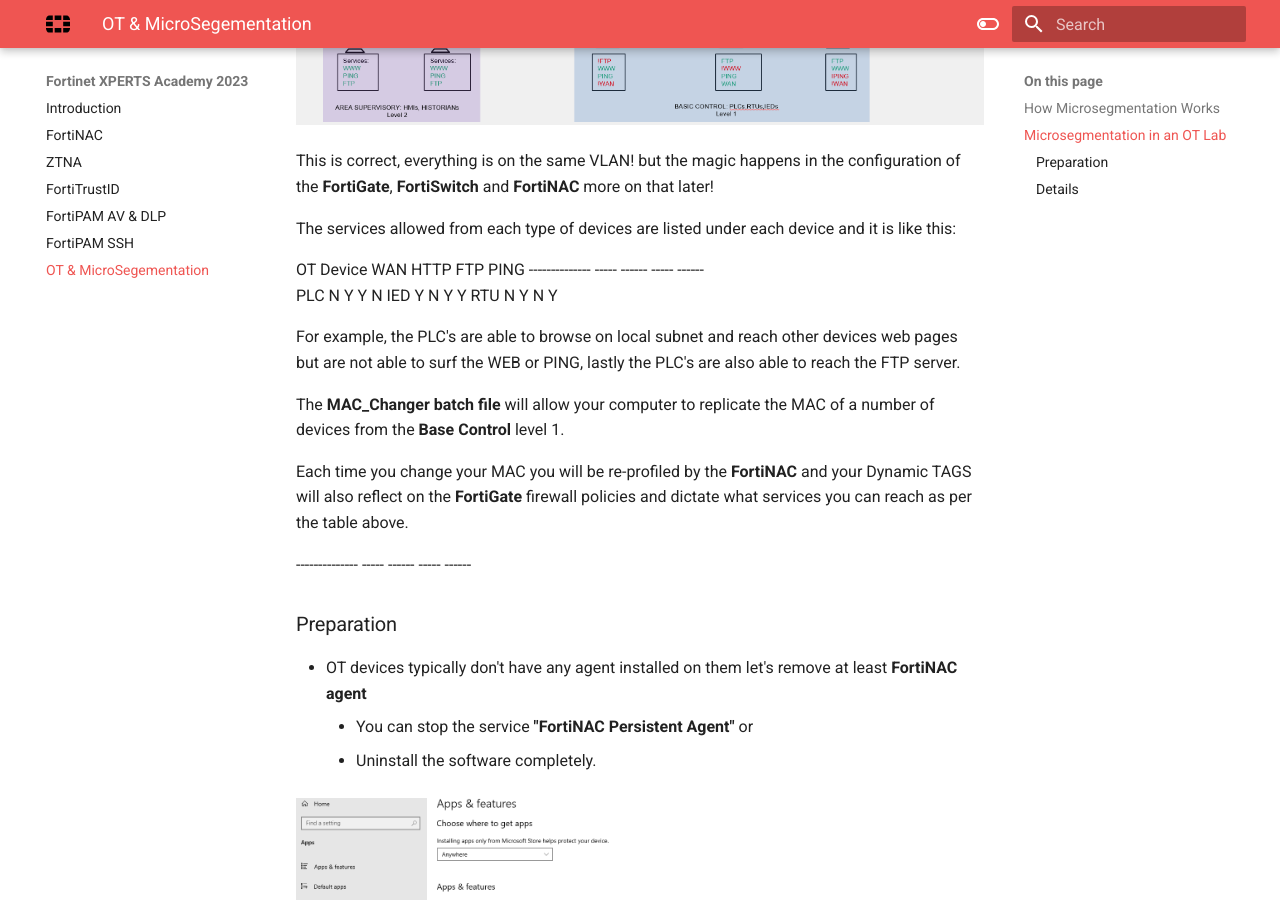
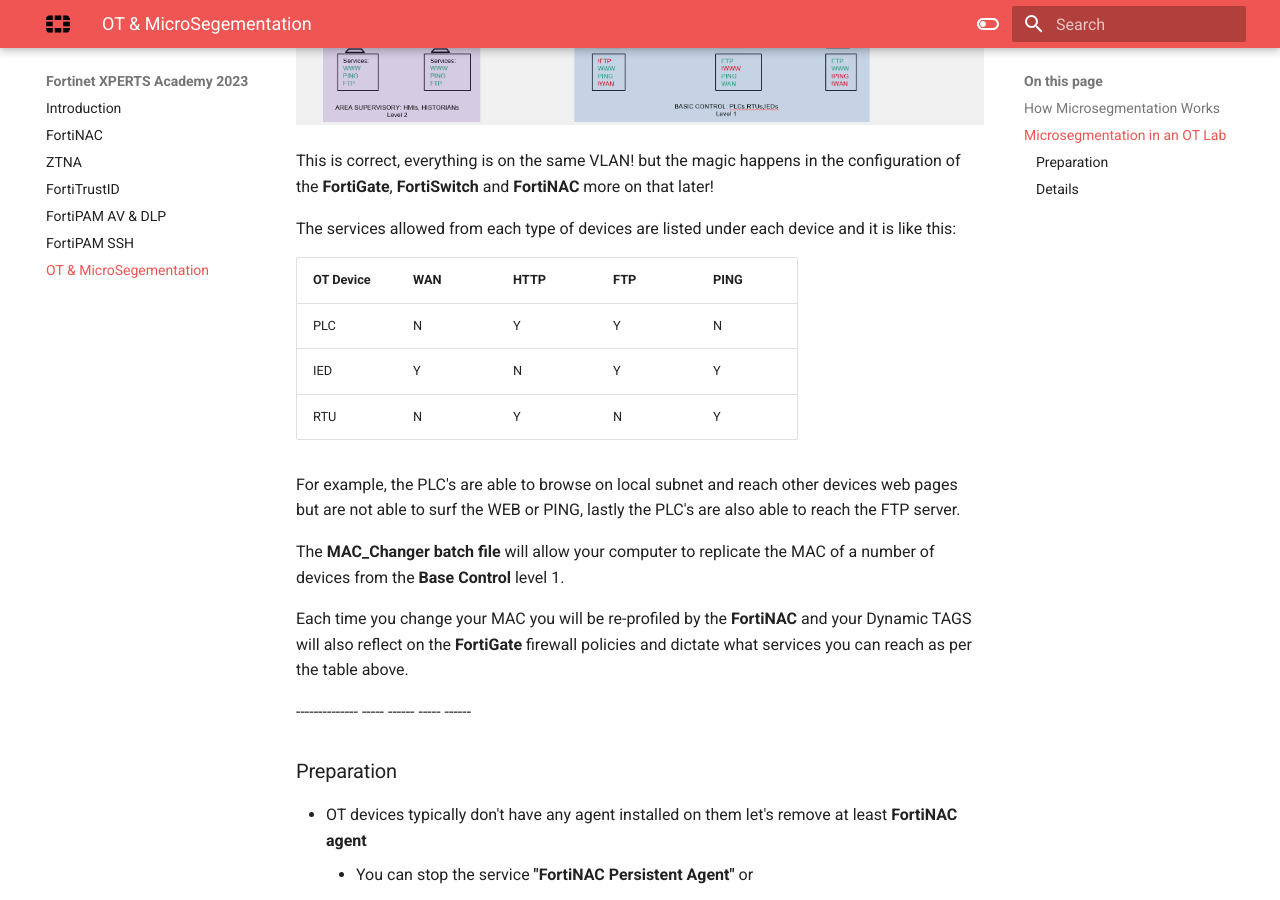
Before and after one commit to benoitbMTL/XPA-ZTNA-WEB, an MkDocs documentation site: the page built from docs/50-OT-MicroSegement.md, in a window 1280 px wide and 900 px high, scrolled down 2005 px. Built offline with MkDocs 1.6.1 and Material for MkDocs 9.7.7, drawn with Linux system fonts in a browser that asks for light colours.

Commit message:
table fixed

```diff
--- a/docs/50-OT-MicroSegement.md
+++ b/docs/50-OT-MicroSegement.md
@@ -32,11 +32,11 @@ This is correct, everything is on the same VLAN! but the magic happens in the co
 
 The services allowed from each type of devices are listed under each device and it is like this:
 
-OT Device         WAN    HTTP    FTP   PING
---------------   -----  ------  ----- ------
-PLC                N       Y      Y     N
-IED                Y       N      Y     Y
-RTU                N       Y      N     Y
+| OT Device      | WAN  | HTTP  | FTP  | PING  |
+| -------------- | ---- | ----- | ---- | ------ |
+| PLC            |  N   |   Y   |  Y   |   N    |
+| IED            |  Y   |   N   |  Y   |   Y    |
+| RTU            |  N   |   Y   |  N   |   Y    |
 
 For example, the PLC's are able to browse on local subnet and reach other devices web pages but are not able to surf the WEB or PING, lastly the PLC's are also able to reach the FTP server.
 
```
